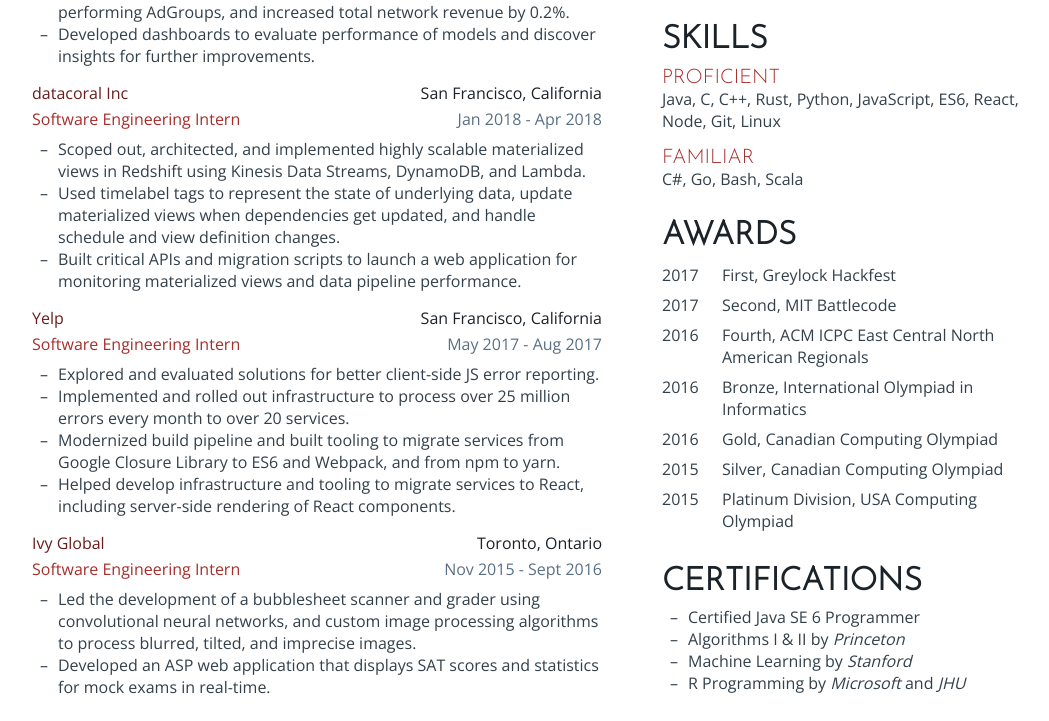
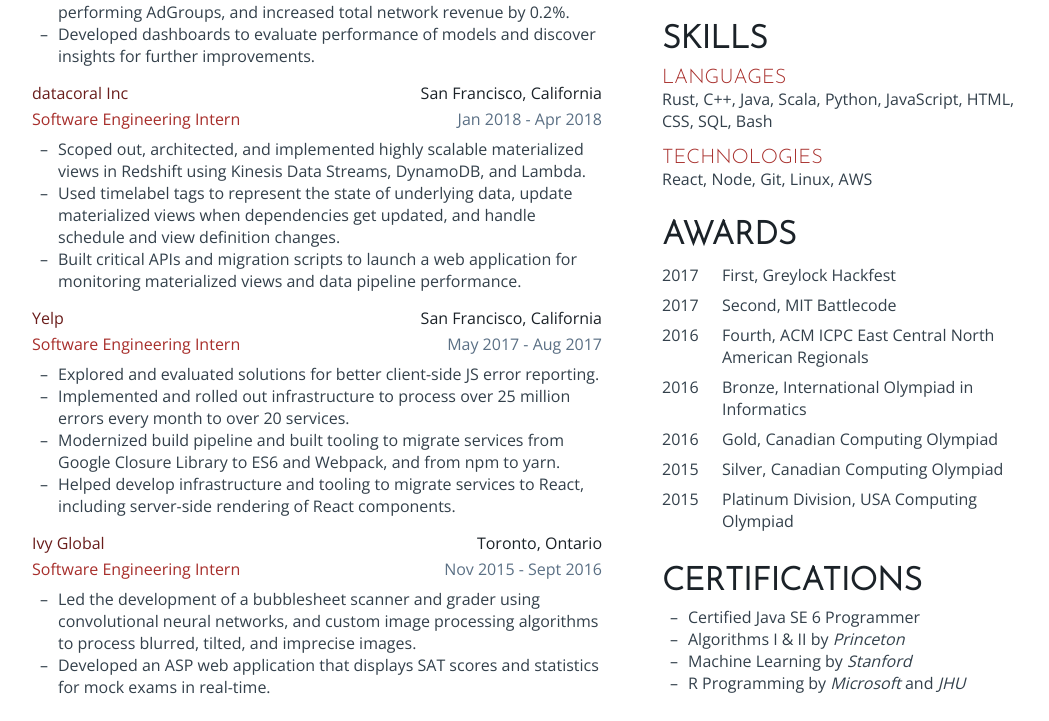
Before and after one commit to jeffrey-xiao/jeffrey-xiao.github.io, a Gatsby site: page /resume in a window 1280 px wide. Shown: the part 365-1086 px from the top of the page, without its empty margins (108-1157 px from the left). Built offline with nearby package versions, Linux system fonts and the light colour scheme; Gatsby itself is replaced by a stand-in of ours.

Commit message:
Fix styling and change skills section

```diff
--- a/src/pages/resume.js
+++ b/src/pages/resume.js
@@ -104,6 +104,12 @@
   width: 20px !important;
 `;
 
+const ResumeSectionWrapper = styled.div`
+  &:not(:last-child) {
+    margin-bottom: 15px;
+  }
+`;
+
 // prettier-ignore
 const getPoints = (points) => points
   .map((point) => <li key={point} dangerouslySetInnerHTML={{ __html: point }} />);
@@ -112,7 +118,7 @@
   const descriptionPoints = getPoints(props.description);
 
   return (
-    <div style={{ paddingBottom: '15px' }}>
+    <ResumeSectionWrapper>
       <div>
         <LeftHeaderSpan>{props.leftHeader}</LeftHeaderSpan>
         <RightHeaderSpan>{props.rightHeader}</RightHeaderSpan>
@@ -124,7 +130,7 @@
         <Clear />
       </div>
       <Description>{descriptionPoints}</Description>
-    </div>
+    </ResumeSectionWrapper>
   );
 };
 
@@ -140,7 +146,7 @@
   const descriptionPoints = getPoints(props.description);
 
   return (
-    <div style={{ paddingBottom: '15px' }}>
+    <div>
       <div>
         <LeftHeaderSpan>{props.entity}</LeftHeaderSpan>
         <Clear />
@@ -350,9 +356,9 @@
         </Helmet>
         <ResumeLeftColumn>
           <SectionHeader>Experience</SectionHeader>
-          {experienceSections}
+          <div>{experienceSections}</div>
           <SectionHeader>Projects</SectionHeader>
-          {projectSections}
+          <div>{projectSections}</div>
         </ResumeLeftColumn>
         <ResumeRightColumn>
           <SectionHeader>Links</SectionHeader>
--- a/static/resume/skillEntries.json
+++ b/static/resume/skillEntries.json
@@ -1,22 +1,26 @@
 [
   {
-    "title": "Proficient",
+    "title": "Languages",
     "elements": [
+      "Rust",
+      "C++",
       "Java",
-      "C",
-      "C++",
-      "Rust",
+      "Scala",
       "Python",
       "JavaScript",
-      "ES6",
+      "HTML", "CSS",
+      "SQL",
+      "Bash"
+    ]
+  },
+  {
+    "title": "Technologies",
+    "elements": [
       "React",
       "Node",
       "Git",
-      "Linux"
+      "Linux",
+      "AWS"
     ]
-  },
-  {
-    "title": "Familiar",
-    "elements": ["C#", "Go", "Bash", "Scala"]
   }
 ]
```
